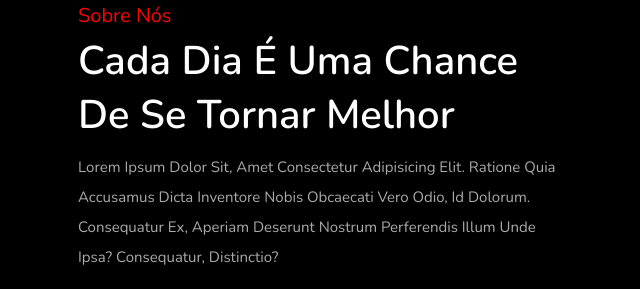
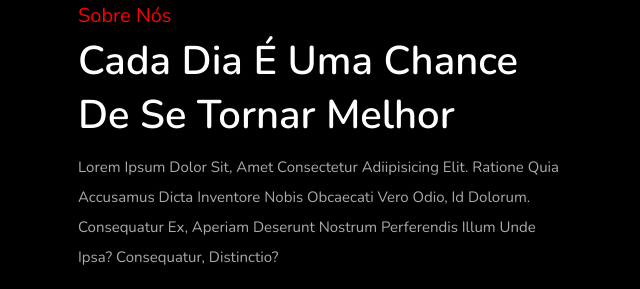
Before and after one commit to nicolaucorreia/papNicolau, a website: page public/index.html in a window 1280 px wide. Shown: the part 912-1201 px from the top of the page, 602-1242 px from the left. Drawn offline with nearby package versions, Linux system fonts and the light colour scheme.

Commit message:
commit em casa

```diff
--- a/public/index.html
+++ b/public/index.html
@@ -91,7 +91,7 @@
     <div class="content">
         <span>Sobre Nós</span>
         <h3 class="title">Cada dia é uma chance de se tornar melhor</h3>
-        <p>Lorem ipsum dolor sit, amet consectetur adipisicing elit. Ratione quia accusamus dicta inventore nobis obcaecati vero odio, id dolorum. Consequatur ex, aperiam deserunt nostrum perferendis illum unde ipsa? Consequatur, distinctio?</p>
+        <p>Lorem ipsum dolor sit, amet consectetur adiipisicing elit. Ratione quia accusamus dicta inventore nobis obcaecati vero odio, id dolorum. Consequatur ex, aperiam deserunt nostrum perferendis illum unde ipsa? Consequatur, distinctio?</p>
         <div class="box-container">
             <div class="box">
                 <h3><i class="fas fa-check"></i>Corpo e mente</h3>
```
